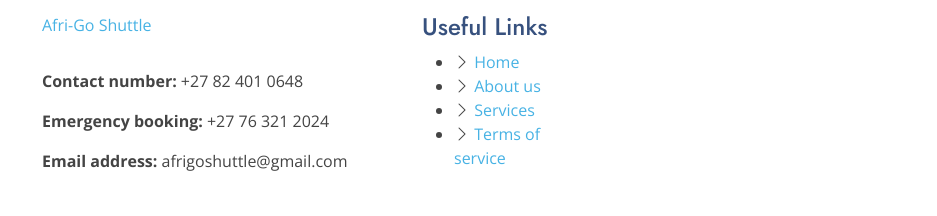
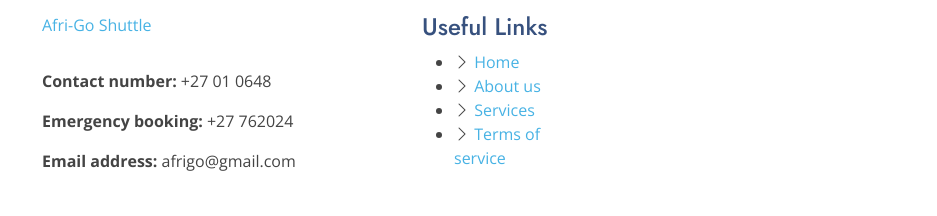
Before and after one commit to Gundo1b/afrigoshuttle, a website: page index.html in a window 1280 px wide. Shown: the part 4427-4643 px from the top of the page, without its empty margins (40-977 px from the left). Drawn offline with nearby package versions, Linux system fonts and the light colour scheme.

Commit message:
Update index.html

```diff
--- a/index.html
+++ b/index.html
@@ -536,9 +536,9 @@
             <span class="sitename">Afri-Go Shuttle</span>
           </a>
           <div class="footer-contact pt-3">
-            <p class="mt-3"><strong>Contact number:</strong> <span>+27 82 401 0648</span></p>
-            <p><strong>Emergency booking:</strong> <span>+27 76 321 2024</span></p>
-            <p><strong>Email address:</strong> <span>afrigoshuttle@gmail.com</span></p>
+            <p class="mt-3"><strong>Contact number:</strong> <span>+27 01 0648</span></p>
+            <p><strong>Emergency booking:</strong> <span>+27 762024</span></p>
+            <p><strong>Email address:</strong> <span>afrigo@gmail.com</span></p>
           </div>
         </div>
 
```
